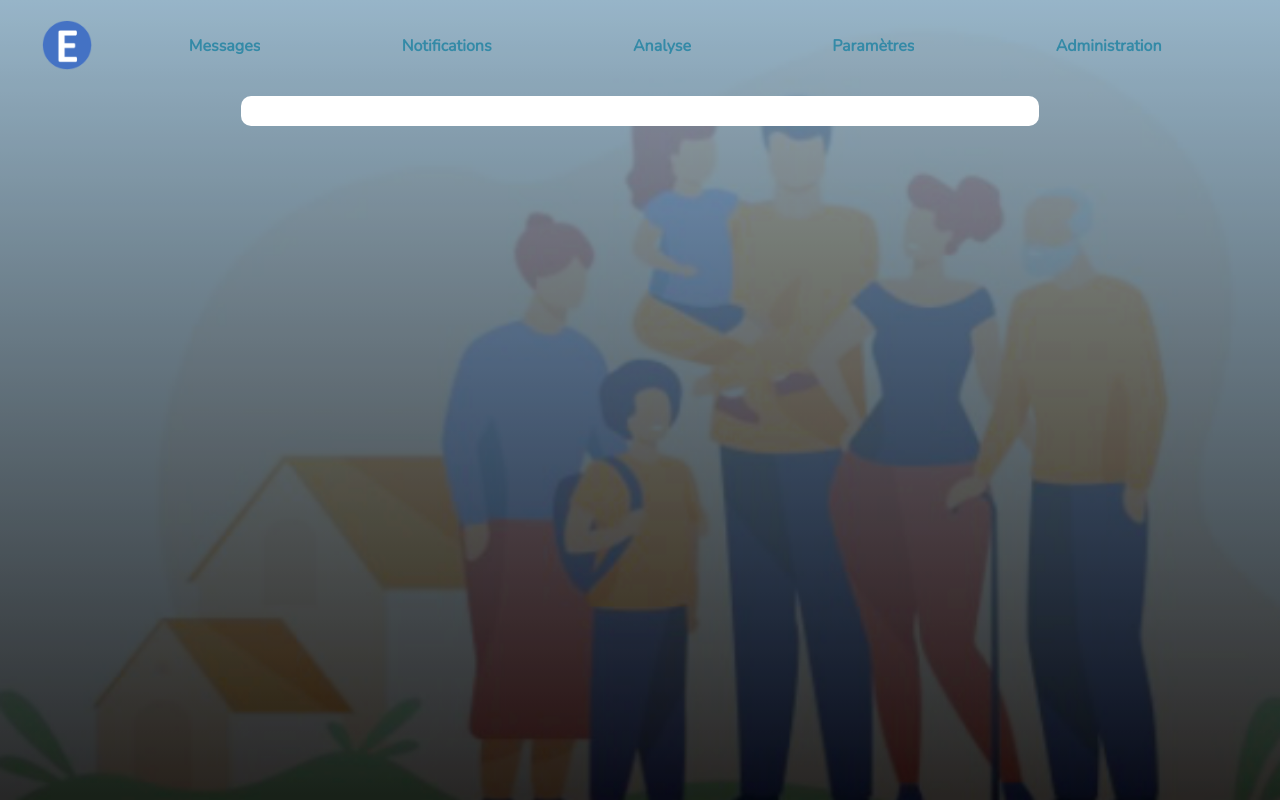
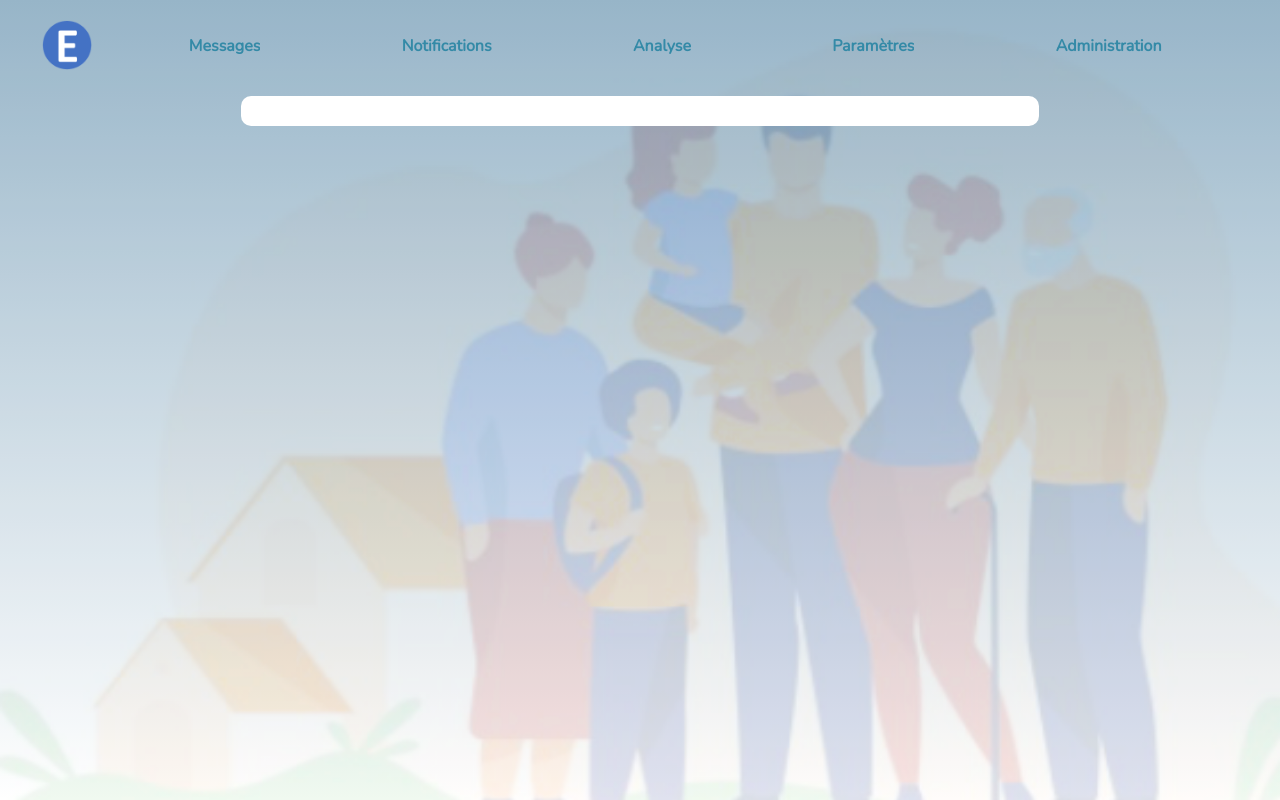
Before and after one commit to WildCodeSchool/remoteFR-R2dwild-P3-secuel-front, a React (Create React App) app: page /event/1 in a window 1280 px wide. Built offline with nearby package versions, Linux system fonts and the light colour scheme; no server answers.

Commit message:
fix bug$

```diff
--- a/src/App.css
+++ b/src/App.css
@@ -17,6 +17,3 @@
   size : 100vh;
   background-color:white;
 }
-body{
-  background-color : black;
-}
--- a/src/components/DetailEvent.css
+++ b/src/components/DetailEvent.css
@@ -40,7 +40,7 @@ img {
   border-radius: 15px;
   color: white;
   display: flex;
-  font-size: xx-large;
+  font-size: x-large;
   height: 300px;
   justify-content: center;
   line-height: normal;
```
